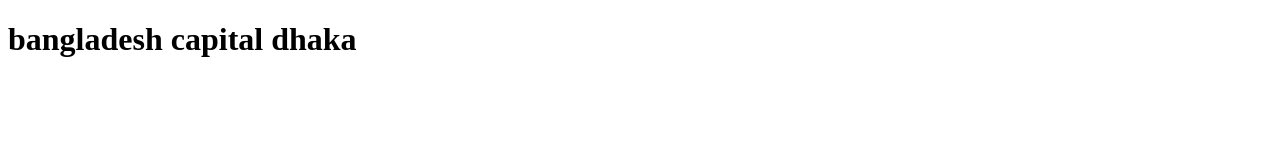
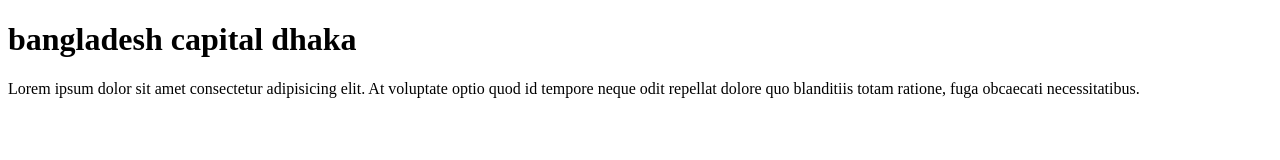
Before and after one commit to Saiful-al-Saif/myFastReposatory, a plain HTML site: page index.html in a window 1280 px wide. Drawn offline with Linux system fonts and the light colour scheme.

Commit message:
lorem text done

```diff
--- a/index.html
+++ b/index.html
@@ -8,5 +8,7 @@
 </head>
 <body>
     <h1>bangladesh capital dhaka</h1>
+
+    <p>Lorem ipsum dolor sit amet consectetur adipisicing elit. At voluptate optio quod id tempore neque odit repellat dolore quo blanditiis totam ratione, fuga obcaecati necessitatibus.</p>
 </body>
 </html>
```
